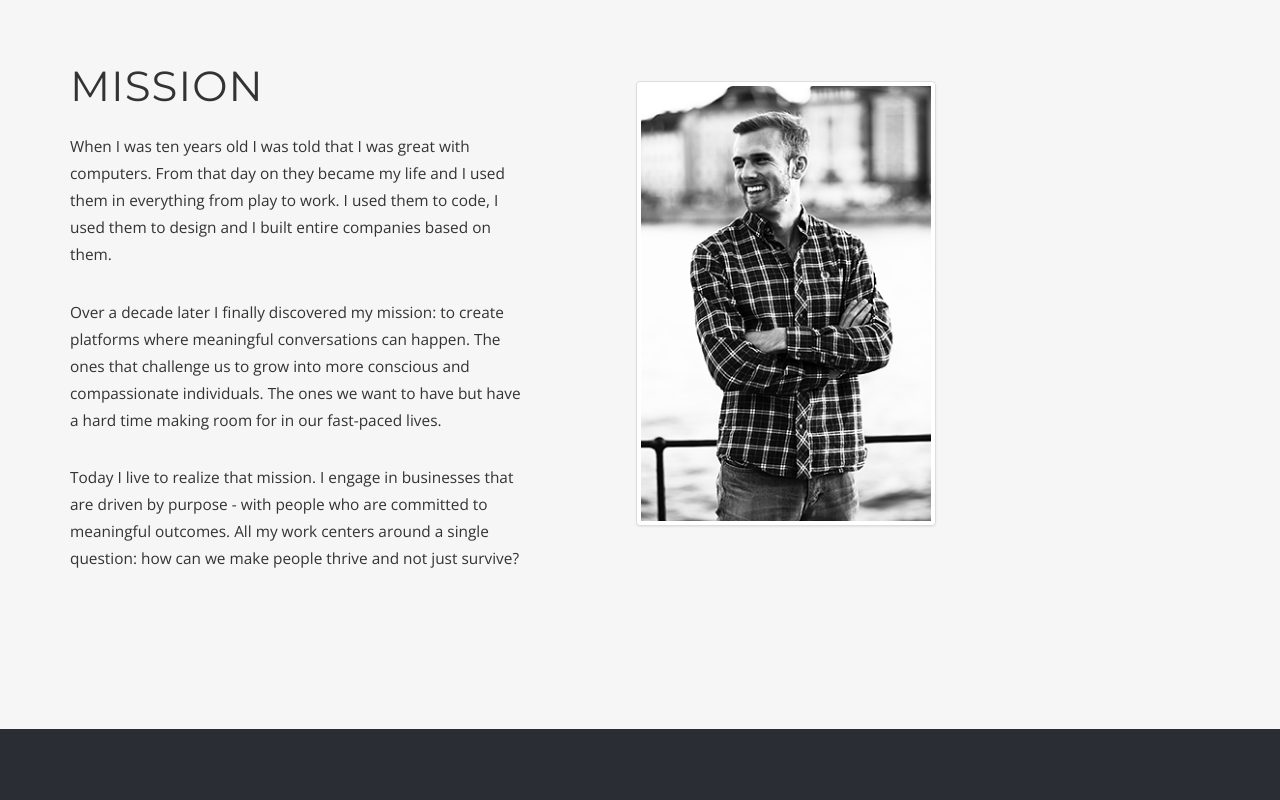
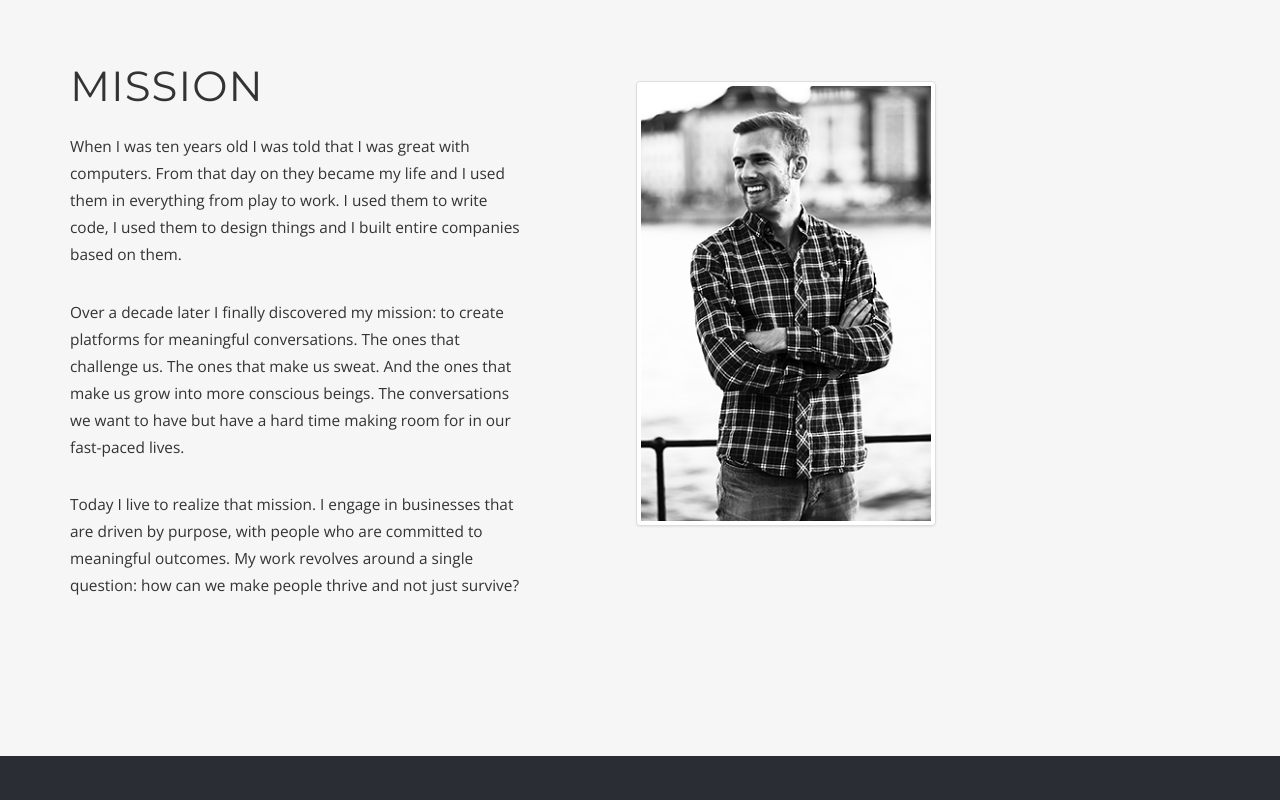
Before and after one commit to perjonsson/perjonsson, a plain HTML site: page index.html in a window 1280 px wide. Shown: the part 2240-3040 px from the top of the page. Drawn offline with nearby package versions, Linux system fonts and the light colour scheme.

Commit message:
Simplified mission

```diff
--- a/index.html
+++ b/index.html
@@ -228,13 +228,13 @@
               <p>
                 When I was ten years old I was told that I was great with computers.
                 From that day on they became my life and I used them in everything from play to work.
-                I used them to code, I used them to design and I built entire companies based on them.
+                I used them to write code, I used them to design things and I built entire companies based on them.
               </p>
               <p>
-                Over a decade later I finally discovered my mission: to create platforms where meaningful conversations can happen. The ones that challenge us to grow into more conscious and compassionate individuals. The ones we want to have but have a hard time making room for in our fast-paced lives.
+                Over a decade later I finally discovered my mission: to create platforms for meaningful conversations. The ones that challenge us. The ones that make us sweat. And the ones that make us grow into more conscious beings. The conversations we want to have but have a hard time making room for in our fast-paced lives.
               </p>
               <p>
-                Today I live to realize that mission. I engage in businesses that are driven by purpose - with people who are committed to meaningful outcomes. All my work centers around a single question: how can we make people thrive and not just survive?
+                Today I live to realize that mission. I engage in businesses that are driven by purpose, with people who are committed to meaningful outcomes. My work revolves around a single question: how can we make people thrive and not just survive?
               </p>
             </div>
           </div>
```
